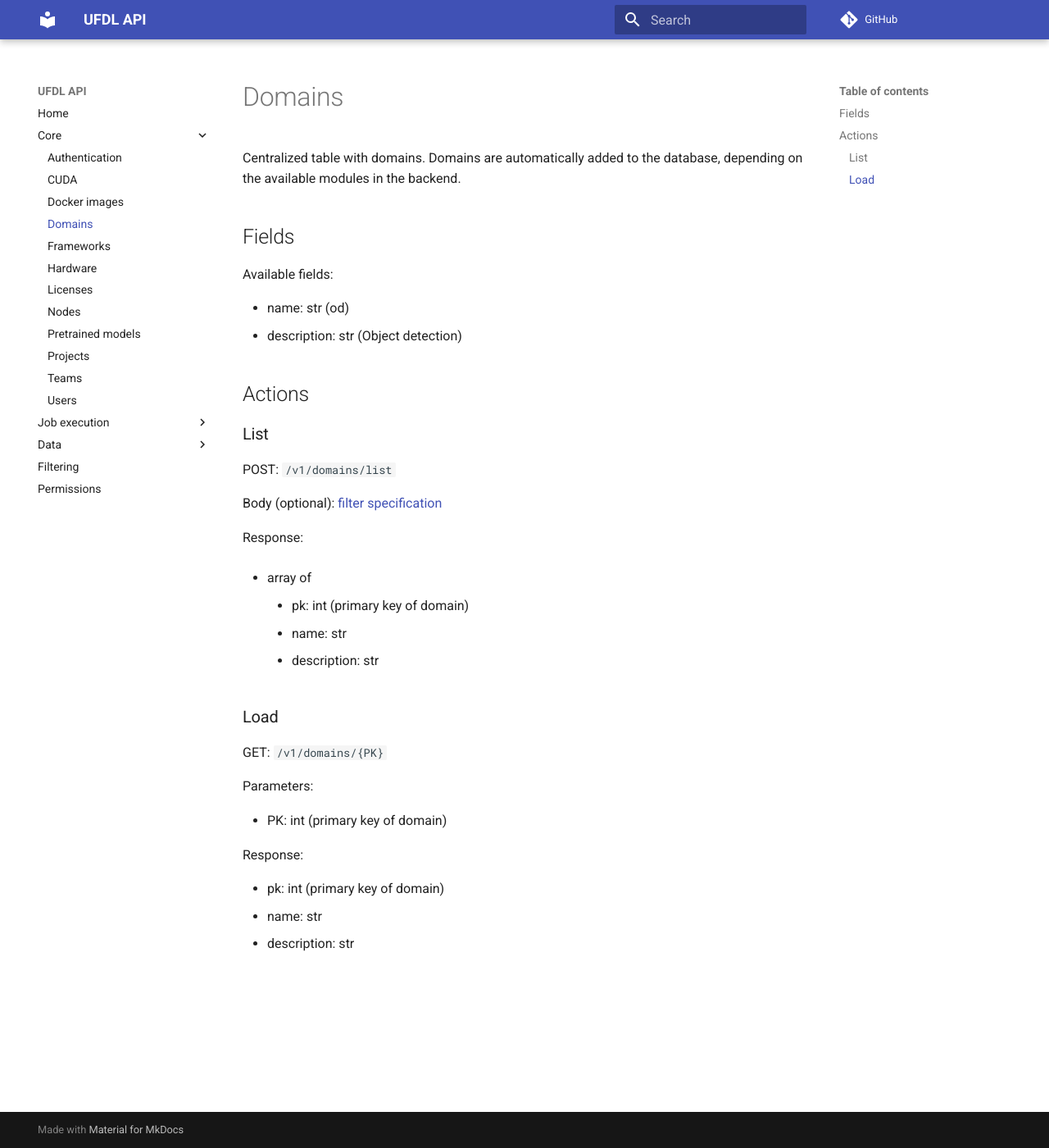
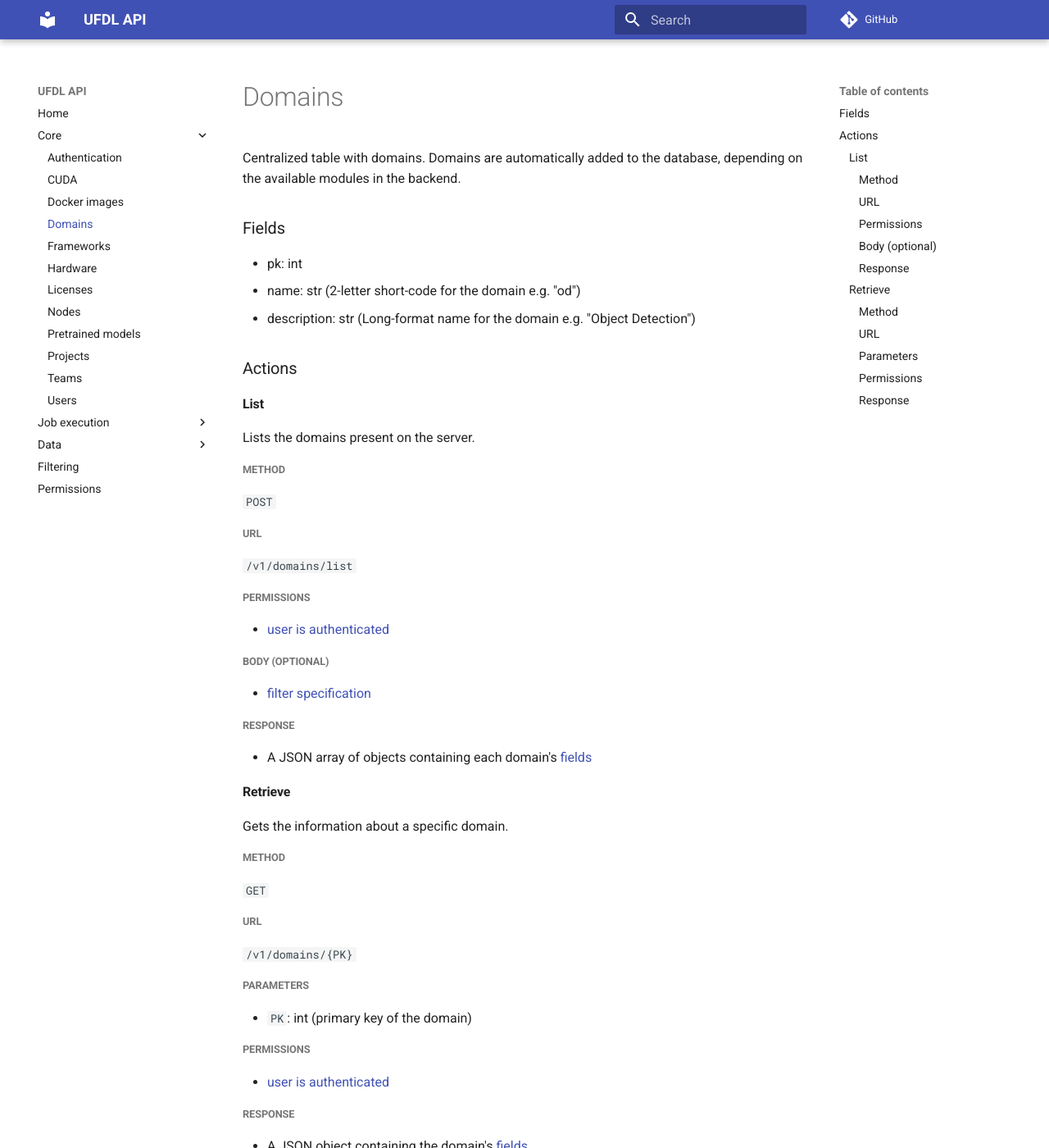
Before and after one commit to waikato-ufdl/ufdl-api, an MkDocs documentation site: the page built from docs/domains.md, in a window 1280 px wide and 1400 px high. Shown: the whole window at 82% size. Built offline with MkDocs 1.6.1 and Material for MkDocs 9.7.7, drawn with Linux system fonts in a browser that asks for light colours; comment, search, counter and statistics services are not loaded.

Commit message:
Updated domains.

```diff
--- a/docs/domains.md
+++ b/docs/domains.md
@@ -1,40 +1,59 @@
 Centralized table with domains. Domains are automatically added to
 the database, depending on the available modules in the backend.
 
-# Fields
+## Fields
 
-Available fields:
+  * pk: int
+  * name: str (2-letter short-code for the domain e.g. "od")
+  * description: str (Long-format name for the domain e.g. "Object Detection")
 
-  * name: str (od)
-  * description: str (Object detection)
+## Actions
 
-# Actions
+### List
 
-## List
+Lists the domains present on the server.
 
-POST: `/v1/domains/list`
+#### Method
 
-Body (optional): [filter specification](filtering.md)
+`POST`
 
-Response:
+#### URL
 
-  * array of
+`/v1/domains/list`
 
-    * pk: int (primary key of domain)
-    * name: str
-    * description: str
+#### Permissions
+
+  * [user is authenticated](permissions.md#isauthenticated)
+
+#### Body (optional)
+
+  * [filter specification](filtering.md)
+
+#### Response
+
+  * A JSON array of objects containing each domain's [fields](#fields)
 
 
-## Load
+### Retrieve
 
-GET: `/v1/domains/{PK}`
+Gets the information about a specific domain.
 
-Parameters:
+#### Method
 
-  * PK: int (primary key of domain)
+`GET`
 
-Response:
+#### URL
 
-  * pk: int (primary key of domain)
-  * name: str
-  * description: str
+`/v1/domains/{PK}`
+
+#### Parameters
+
+  * `PK`: int (primary key of the domain)
+
+#### Permissions
+
+  * [user is authenticated](permissions.md#isauthenticated)
+
+#### Response
+
+  * A JSON object containing the domain's [fields](#fields)
```
